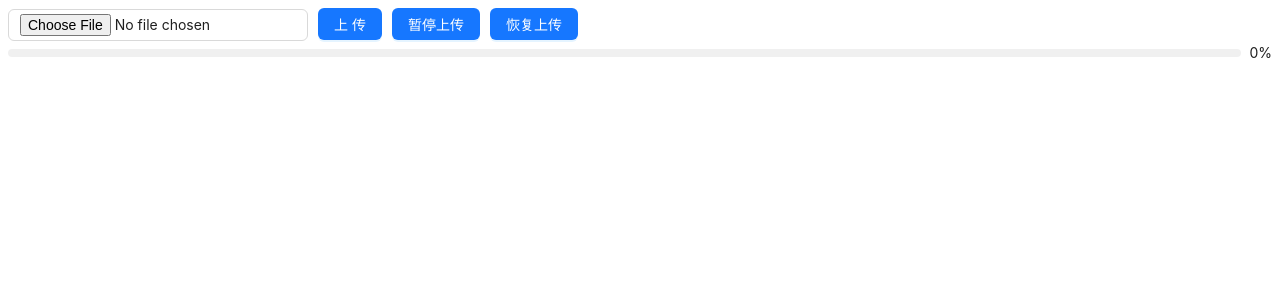
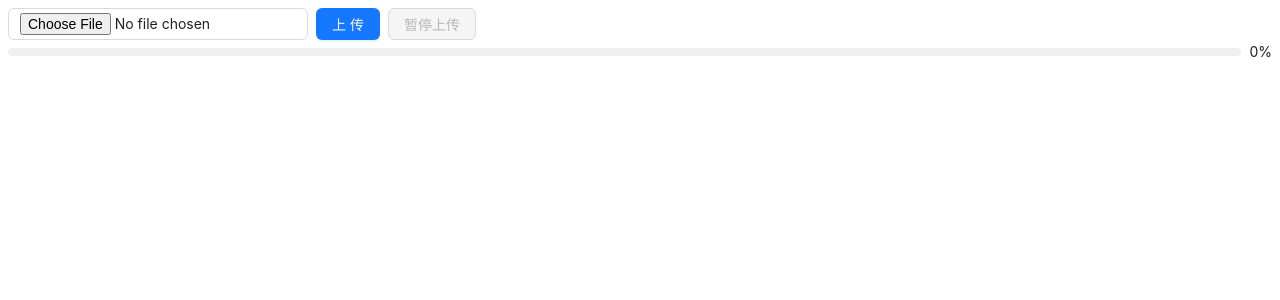
Before and after one commit to rippiCin/large-file-upload, a React app in the folder packages/client/: page / in a window 1280 px wide. Shown: the top 300 px of the page. Built offline with nearby package versions, Linux system fonts and the light colour scheme.

Commit message:
feat: 增加上传出错的重试功能

```diff
--- a/packages/client/src/components/upload/index.jsx
+++ b/packages/client/src/components/upload/index.jsx
@@ -1,33 +1,27 @@
 import React, { useState, useRef } from 'react';
-// import { INIT } from 'constant';
-import {
-  Button,
-  // message,
-  Row,
-  Col,
-  Input,
-  Progress,
-} from 'antd';
+import { INIT, PAUSE, UPLOADING, FAIL } from 'constant';
+import { Button, message, Row, Col, Input, Progress, Modal, Space } from 'antd';
 import { request, createFileChunk, mergeRequest, filterUploadedChunk } from '@/utils';
 
 const Upload = () => {
-  // const [uploadStatus, setUploadStatus] = useState(INIT);
+  const [uploadStatus, setUploadStatus] = useState(INIT);
   // 当前需要上传的文件信息
   const [currentFile, setCurrentFile] = useState();
-  // 当前需要上传的文件的切片
-  const [fileChunks, setFileChunks] = useState([]);
-  // 计算出来的hash值
-  const [hash, setHash] = useState();
   // 当前已经完成上传的切片数
   const [finishCount, setFinishCount] = useState(0);
   // 当前hash计算进度
   const [hashPercentage, setHashPercentage] = useState(0);
+  // 当前需要上传的文件的切片
+  const fileChunks = useRef([]);
+  // 计算出来的hash值
+  const hash = useRef();
   const requestingList = useRef([]);
   const worker = useRef();
+  const retryFunc = useRef();
 
   // 获取文件上传进度 contenthash占25 上传占75 避免在转hash时进度条一直为0，优化感官体验
   const getPercentage = () => {
-    const total = fileChunks.length;
+    const total = fileChunks.current?.length;
     // hash的进度百分比
     const hashPercent = hashPercentage * 25;
     // 都未开始时 进度为0
@@ -39,13 +33,19 @@ const Upload = () => {
     return (hashPercent + fileUploadPercent).toFixed(1);
   };
 
+  // 重置 一般是重新选择文件或者合并失败才调用
+  const reset = () => {
+    setUploadStatus(INIT);
+    setFinishCount(0);
+    fileChunks.current = [];
+    setHashPercentage(0);
+  };
+
   // 完成选择文件后，记录文件信息以及初始化切片和进度
   const handleChange = (event) => {
     const file = event.target.files?.[0];
     if (file) {
-      setFinishCount(0);
-      setFileChunks([]);
-      setHashPercentage(0);
+      reset();
       setCurrentFile(file);
     }
   };
@@ -71,21 +71,6 @@ const Upload = () => {
     });
   };
 
-  // 校验文件是否已经上传过
-  const validateFileIsUploaded = async (filename, fileHash) => {
-    const { data } = await request({
-      url: 'http://localhost:3000/validate',
-      headers: {
-        'content-type': 'application/json',
-      },
-      data: JSON.stringify({
-        filename,
-        fileHash,
-      }),
-    });
-    return JSON.parse(data);
-  };
-
   // 上传切片
   const uploadChunks = (chunks) => {
     const requestList = chunks
@@ -101,37 +86,80 @@ const Upload = () => {
           url: 'http://localhost:3000/upload',
           data: formData,
           requestList: requestingList.current,
-        }).then(() => {
+        })
+          .then(() => {
             handleProgress();
+          })
+          .catch(() => {
+            // 若上传异常，直接进行停止操作 并出现重试按钮
+            handlePause();
+            setUploadStatus(FAIL);
+            retryFunc.current = handleResume;
           });
       });
-    console.log('requestList', requestList);
     Promise.all(requestList).then(() => {
-      mergeRequest({ hash: chunks[0].fileHash, name: currentFile.name });
+      mergeRequest({ hash: chunks[0].fileHash, name: currentFile.name }).catch(() => {
+        // 合并文件失败只能选择重传
+        reset();
+        message.error('上传文件失败，请重新上传');
+      });
     });
   };
 
-  // 进行文件切片以及计算文件的contenthash
-  const handleUpload = async () => {
-    if (!currentFile) return;
-    // 将文件切片
-    const fileChunkList = createFileChunk(currentFile);
-    const curHash = await calculateHash(fileChunkList);
-    const { shouldUpload, uploadedList } = await validateFileIsUploaded(currentFile.name, curHash);
+  // 校验文件是否已经上传过
+  const validateFileIsUploaded = (filename, fileHash) => {
+    return request({
+      url: 'http://localhost:3000/validate',
+      headers: {
+        'content-type': 'application/json',
+      },
+      data: JSON.stringify({
+        filename,
+        fileHash,
+      }),
+    });
+  };
+
+  // 校验文件是否已经上传过，且校验成功后进行上传文件的前置工作 重新校验的方法
+  const validateFile = (fileChunkList, curHash) => {
+    validateFileIsUploaded(currentFile.name, curHash)
+      .then(({ data }) => {
+        const { shouldUpload, uploadedList } = JSON.parse(data);
         if (!shouldUpload) {
           setFinishCount(fileChunkList.length);
-      setFileChunks(fileChunkList);
+          fileChunks.current = fileChunkList;
           return;
         }
-    setHash(curHash);
         // 需要进行上传的切片
         const chunks = fileChunkList.map(({ file }, index) => ({
           chunk: file,
           fileHash: curHash,
           hash: `${curHash}-${index}`,
         }));
-    setFileChunks(chunks);
+        fileChunks.current = chunks;
         uploadChunks(filterUploadedChunk(chunks, uploadedList));
+      })
+      .catch(() => {
+        setUploadStatus(FAIL);
+        // 若校验出错，出现重试按钮，并保存重试的方法
+        retryFunc.current = () => {
+          validateFile(fileChunkList, curHash);
+        };
+      });
+  };
+
+  // 进行文件切片以及计算文件的contenthash
+  const handleUpload = async () => {
+    if (!currentFile) {
+      message.error('请选择需要上传的文件');
+      return;
+    }
+    setUploadStatus(UPLOADING);
+    // 将文件切片
+    const fileChunkList = createFileChunk(currentFile);
+    const curHash = await calculateHash(fileChunkList);
+    hash.current = curHash;
+    validateFile(fileChunkList, curHash);
   };
 
   // 暂停上传
@@ -140,27 +168,64 @@ const Upload = () => {
       requestingList.current.pop().abort();
     }
   };
+  console.log('hash', hash);
+  // 恢复上传
+  const handleResume = () => {
+    setUploadStatus(UPLOADING);
+    validateFileIsUploaded(currentFile.name, hash.current).then(({ data }) => {
+      const { uploadedList } = JSON.parse(data);
+      uploadChunks(filterUploadedChunk(fileChunks.current, uploadedList));
+    });
+  };
 
-  // 恢复上传
-  const handleResume = async () => {
-    const { uploadedList } = await validateFileIsUploaded(currentFile.name, hash);
-    await uploadChunks(filterUploadedChunk(fileChunks, uploadedList));
+  // 重试
+  const handleRetry = () => {
+    setUploadStatus(UPLOADING);
+    retryFunc.current();
   };
 
   return (
     <div className="upload">
       <Row>
         <Col span={24}>
+          <Space gutter={[10]}>
             <Input type="file" style={{ width: 300 }} onChange={handleChange} />
-          <Button style={{ marginLeft: 10 }} type="primary" onClick={handleUpload}>
+            <Button type="primary" onClick={handleUpload} disabled={uploadStatus !== INIT}>
               上传
             </Button>
-          <Button style={{ marginLeft: 10 }} type="primary" onClick={handlePause}>
+            <Button
+              type="primary"
+              disabled={uploadStatus !== UPLOADING}
+              onClick={() => {
+                if (!fileChunks.current?.length) {
+                  Modal.confirm({
+                    title: '提示',
+                    content: '此时暂停，上传进度将会清空，请确定是否要取消上传',
+                    onOk() {
+                      reset();
+                      worker.current.terminate?.();
+                      setHashPercentage(0);
+                    },
+                  });
+                } else {
+                  handlePause();
+                  setUploadStatus(PAUSE);
+                }
+              }}
+            >
               暂停上传
             </Button>
-          <Button style={{ marginLeft: 10 }} type="primary" onClick={handleResume}>
+            {uploadStatus === PAUSE && (
+              <Button type="primary" onClick={handleResume}>
                 恢复上传
               </Button>
+            )}
+            {uploadStatus === FAIL && (
+              <Button type="primary" onClick={handleRetry}>
+                重试
+              </Button>
+            )}
+          </Space>
         </Col>
         <Col span={24}>
           <Progress percent={getPercentage()} />
--- a/packages/client/src/utils/index.js
+++ b/packages/client/src/utils/index.js
@@ -1,12 +1,16 @@
 import { DEFAULT_SIZE } from 'constant';
 
 const request = ({ url, method = 'post', data, headers = {}, requestList }) => {
-  return new Promise((resolve) => {
+  return new Promise((resolve, reject) => {
     const xhr = new XMLHttpRequest();
     xhr.open(method, url);
     Object.keys(headers).forEach((key) => xhr.setRequestHeader(key, headers[key]));
     xhr.send(data);
     xhr.onload = (e) => {
+      console.log(e.target);
+      if (e.target.status === 500) {
+        reject(e.target.response);
+      }
       // 请求成功时将当前xhr从list中剔除
       if (requestList?.length) {
         const xhrIndex = requestList.findIndex((req) => req === xhr);
@@ -33,7 +37,7 @@ const createFileChunk = (file, size = DEFAULT_SIZE) => {
 };
 
 const mergeRequest = ({ hash, name }, size = DEFAULT_SIZE) => {
-  request({
+  return request({
     url: 'http://localhost:3000/merge',
     headers: {
       'content-type': 'application/json',
```
Also changed, not shown: 1 other file (tests, documents, lock files or other folders). Lines whose indentation alone changed are shown as unchanged.
